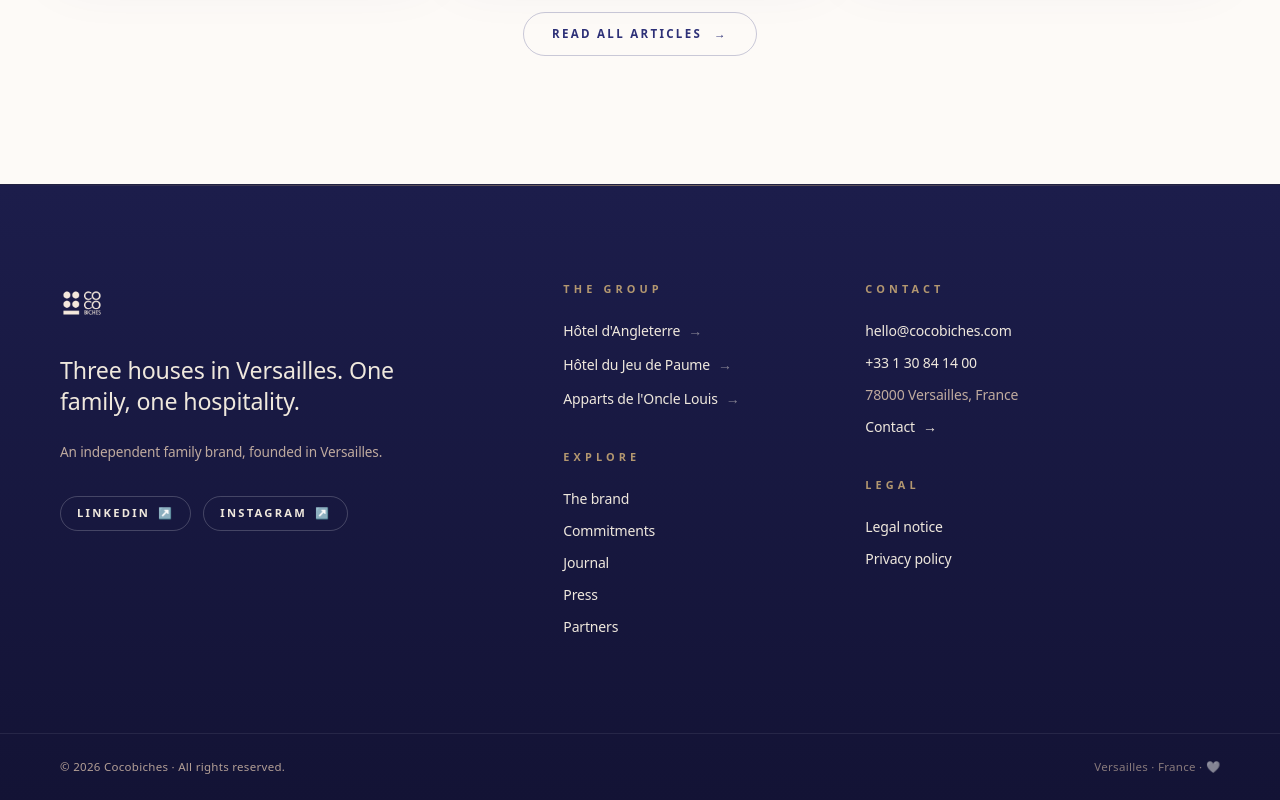
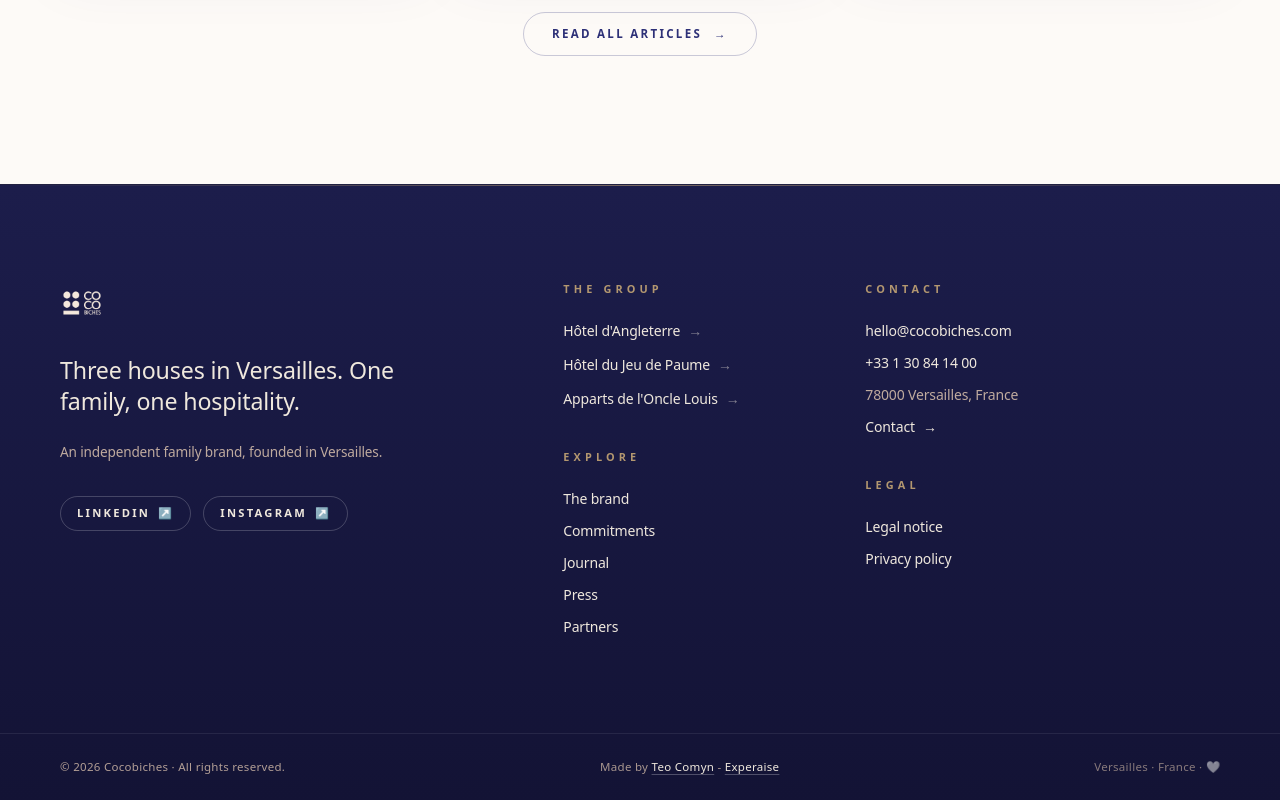
Before and after one commit to teocomyn/cocobiches, a Next.js app: page /en in a window 1280 px wide. Shown: the part 7183-7983 px from the top of the page. Built offline with nearby package versions, Linux system fonts and the light colour scheme; no server answers.

Commit message:
feat: crédit footer Teo Comyn et Experaise avec liens dofollow
Ajoute la mention « Réalisé par » dans le pied de page FR/EN, avec liens vers teocomyn.com et experaise.com.

Co-authored-by: Cursor <cursoragent@cursor.com>

```diff
--- a/components/layout/site-footer.tsx
+++ b/components/layout/site-footer.tsx
@@ -146,8 +146,28 @@ export function SiteFooter({
       </div>
 
       <div className="relative border-t border-white/[0.08]">
-        <div className="mx-auto flex max-w-[1240px] flex-col items-start justify-between gap-3 px-5 py-6 text-[0.72rem] tracking-wide text-cocobiches-creme-200/75 md:flex-row md:items-center md:px-10">
+        <div className="mx-auto flex max-w-[1240px] flex-col items-start justify-between gap-4 px-5 py-6 text-[0.72rem] tracking-wide text-cocobiches-creme-200/75 md:flex-row md:items-center md:gap-6 md:px-10">
           <span>© {year} Cocobiches · {f.rights}</span>
+          <p className="text-cocobiches-creme-200/70">
+            {f.madeBy}{" "}
+            <a
+              href="https://teocomyn.com/"
+              className="text-cocobiches-creme-100 underline decoration-white/25 underline-offset-[3px] transition hover:text-white hover:decoration-white/50"
+              rel="noopener noreferrer"
+              target="_blank"
+            >
+              Teo Comyn
+            </a>
+            {" - "}
+            <a
+              href="https://experaise.com/"
+              className="text-cocobiches-creme-100 underline decoration-white/25 underline-offset-[3px] transition hover:text-white hover:decoration-white/50"
+              rel="noopener noreferrer"
+              target="_blank"
+            >
+              Experaise
+            </a>
+          </p>
           <span className="text-cocobiches-creme-200/55">
             Versailles · France · 🤍
           </span>
--- a/messages/en.json
+++ b/messages/en.json
@@ -75,7 +75,8 @@
     "contactPhone": "+33 1 30 84 14 00",
     "addressTitle": "Versailles",
     "addressLine": "78000 Versailles, France",
-    "signature": "An independent family brand, founded in Versailles."
+    "signature": "An independent family brand, founded in Versailles.",
+    "madeBy": "Made by"
   },
   "cookie": {
     "title": "Cookies",
--- a/messages/fr.json
+++ b/messages/fr.json
@@ -75,7 +75,8 @@
     "contactPhone": "01 39 51 43 50",
     "addressTitle": "Versailles",
     "addressLine": "78000 Versailles, France",
-    "signature": "Une marque indépendante, familiale, fondée à Versailles."
+    "signature": "Une marque indépendante, familiale, fondée à Versailles.",
+    "madeBy": "Réalisé par"
   },
   "cookie": {
     "title": "Cookies",
```
